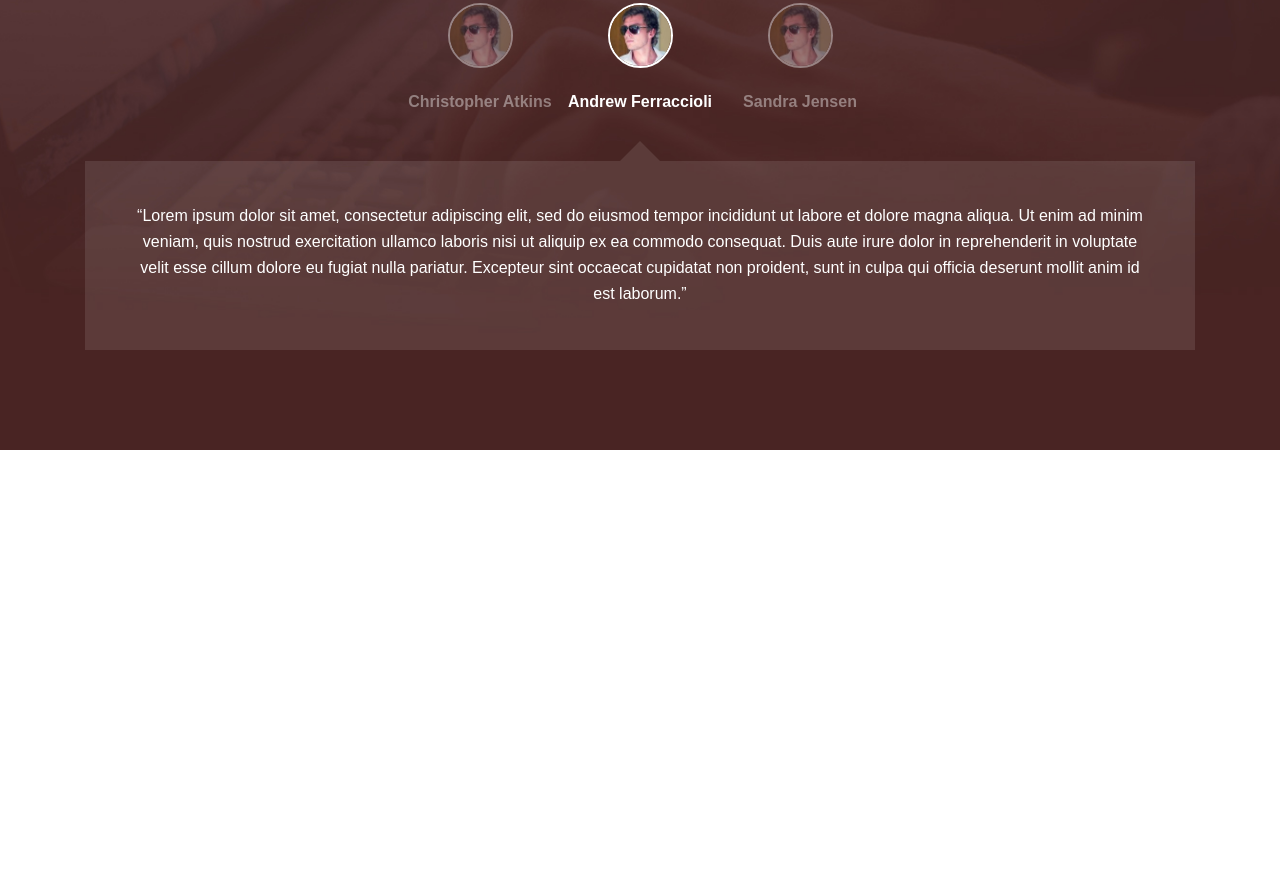
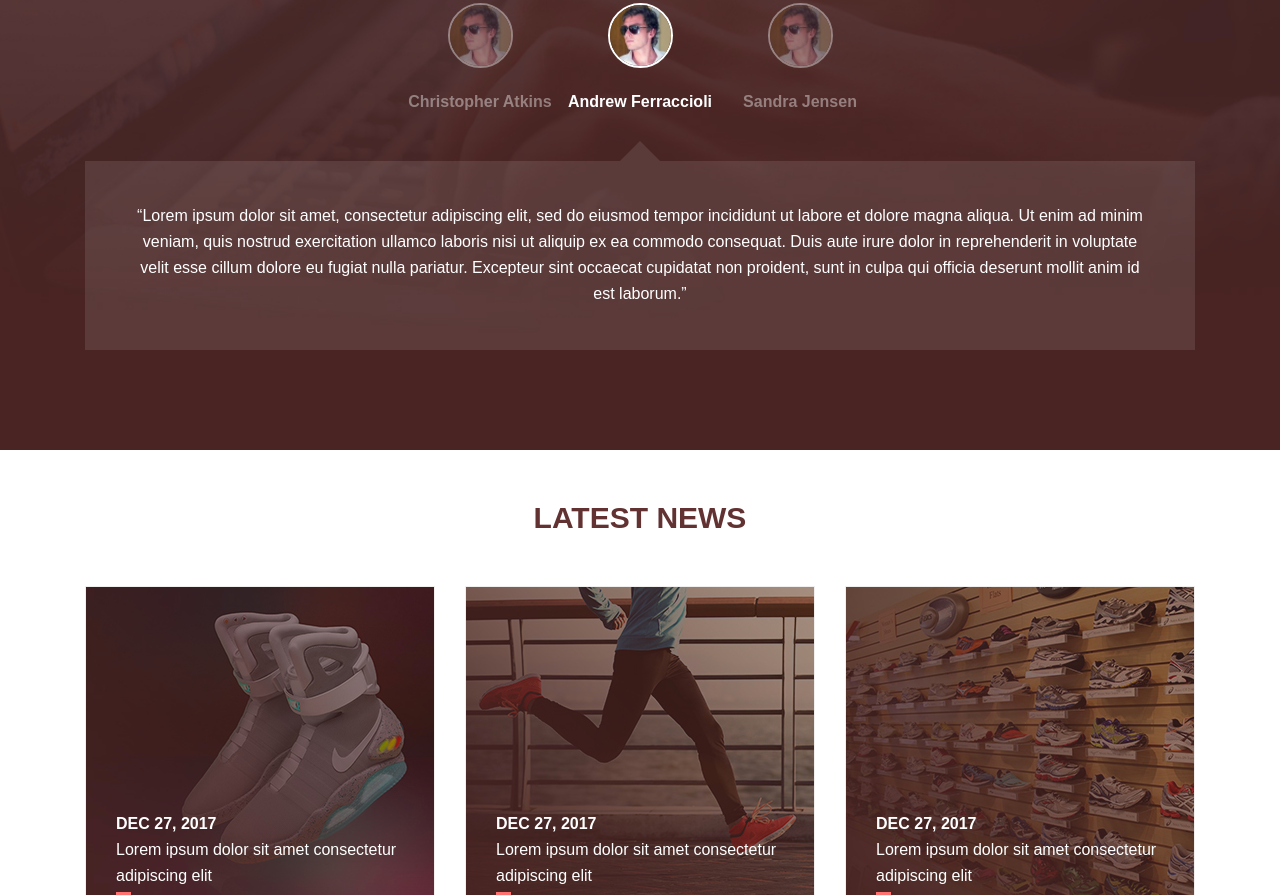
Before and after one commit to roman-stepanov/sportshold, a website: page index.html in a window 1280 px wide. Shown: the part 1905-2800 px from the top of the page. Before the commit the page ends 2355 px from the top, so only its background shows below. Drawn offline with nearby package versions, Linux system fonts and the light colour scheme; files that its build step writes are made by us from their sources.

Commit message:
Сделал раздел latest news

```diff
--- a/index.html
+++ b/index.html
@@ -229,6 +229,37 @@
           </p>
         </div>
       </div>
+      <div class="latest-news">
+        <div class="latest-news__container">
+          <h2 class="latest-news__title">Latest news</h2>
+          <div class="latest-news__items">
+            <article class="news">
+              <img class="news__img" src="img/news1.jpg" width="348" height="348" alt="">
+              <div class="news__content">
+                <b class="news__date">DEC 27, 2017</b>
+                <h3 class="news__title">Lorem ipsum dolor sit amet consectetur adipiscing elit</h3>
+                <a class="news__comments" href="#">24 Comments</a>
+              </div>
+            </article>
+            <article class="news">
+              <img class="news__img" src="img/news2.jpg" width="348" height="348" alt="">
+              <div class="news__content">
+                <b class="news__date">DEC 27, 2017</b>
+                <h3 class="news__title">Lorem ipsum dolor sit amet consectetur adipiscing elit</h3>
+                <a class="news__comments" href="#">24 Comments</a>
+              </div>
+            </article>
+            <article class="news">
+              <img class="news__img" src="img/news3.jpg" width="348" height="348" alt="">
+              <div class="news__content">
+                <b class="news__date">DEC 27, 2017</b>
+                <h3 class="news__title">Lorem ipsum dolor sit amet consectetur adipiscing elit</h3>
+                <a class="news__comments" href="#">24 Comments</a>
+              </div>
+            </article>
+          </div>
+        </div>
+      </div>
     </main>
   </body>
 </html>
--- a/less/blocks/goods.less
+++ b/less/blocks/goods.less
@@ -4,7 +4,7 @@
 
 .goods__container {
   margin: 0 auto;
-  padding: 0;
+  padding: 50px 0px 0px 0px;
   width: 1110px;
 }
 
@@ -12,7 +12,7 @@
   font-size: 0;
   text-align: center;
   margin: 0;
-  padding: 50px 0px 30px 0px;
+  padding: 0px 0px 30px 0px;
 }
 
 .goods__filter-item {
--- /dev/null
+++ b/less/blocks/latest-news.less
@@ -0,0 +1,27 @@
+.latest-news {
+
+}
+
+.latest-news__container {
+  margin: 0 auto;
+  padding: 50px 0px 70px 0px;
+  width: 1110px;
+}
+
+.latest-news__title {
+  color: @clr_light-brown;
+  font-size: 30px;
+  font-weight: 700;
+  line-height: 1.2;
+  text-align: center;
+  text-transform: uppercase;
+  margin: 0;
+  padding: 0px 0px 50px 0px;
+}
+
+.latest-news__items {
+  display: flex;
+  flex-wrap: wrap;
+  justify-content: space-between;
+  font-size: 0;
+}
--- /dev/null
+++ b/less/blocks/news.less
@@ -0,0 +1,74 @@
+.news {
+  display: inline-block;
+  position: relative;
+  margin: 0px 0px 30px 0px;
+  padding: 0px 0px 0px 0px;
+  border: 1px solid @clr_gray;
+  width: 348px;
+
+  &:hover {
+    box-shadow: 0 10px 30px 0 #a9adb5;
+  }
+}
+
+.news__img {
+  display: block;
+}
+
+.news__content {
+  position: absolute;
+  bottom: 0px;
+  left: 0px;
+  margin: 0;
+  padding: 0px 30px 20px 30px;
+}
+
+.news__date {
+  color: @clr_white;
+  font-size: 16px;
+  font-weight: 700;
+  line-height: 26px;
+  text-transform: uppercase;
+  margin: 0;
+  padding: 0;
+}
+
+.news__title {
+  color: @clr_white;
+  font-size: 16px;
+  font-weight: 400;
+  line-height: 26px;
+  margin: 0;
+  padding: 0;
+}
+
+.news__comments {
+  position: relative;
+  color: @clr_pink;
+  font-size: 13px;
+  font-weight: 400;
+  line-height: 26px;
+  text-decoration: none;
+  margin: 0px 0px 0px 30px;
+  padding: 0;
+
+  &::before {
+    content: "";
+    position: absolute;
+    top: -2px;
+    left: -30px;
+    width: 20px;
+    height: 20px;
+    background-image: url("../img/icons.png");
+    background-repeat: no-repeat;
+    background-position: -50px -10px;
+  }
+
+  &:hover {
+    color: @clr_gray;
+
+    &::before {
+      background-position: -90px -10px;
+    }
+  }
+}
--- a/less/blocks/page-header.less
+++ b/less/blocks/page-header.less
@@ -55,8 +55,9 @@
     left: 11px;
     width: 20px;
     height: 20px;
-    background-image: url("../img/cart.png");
+    background-image: url("../img/icons.png");
     background-repeat: no-repeat;
+    background-position: -10px -10px;
   }
 
   &:hover {
--- a/less/style.less
+++ b/less/style.less
@@ -9,3 +9,5 @@
 @import "blocks/goods-card.less";
 @import "blocks/brands.less";
 @import "blocks/testimonials.less";
+@import "blocks/latest-news.less";
+@import "blocks/news.less";
```
